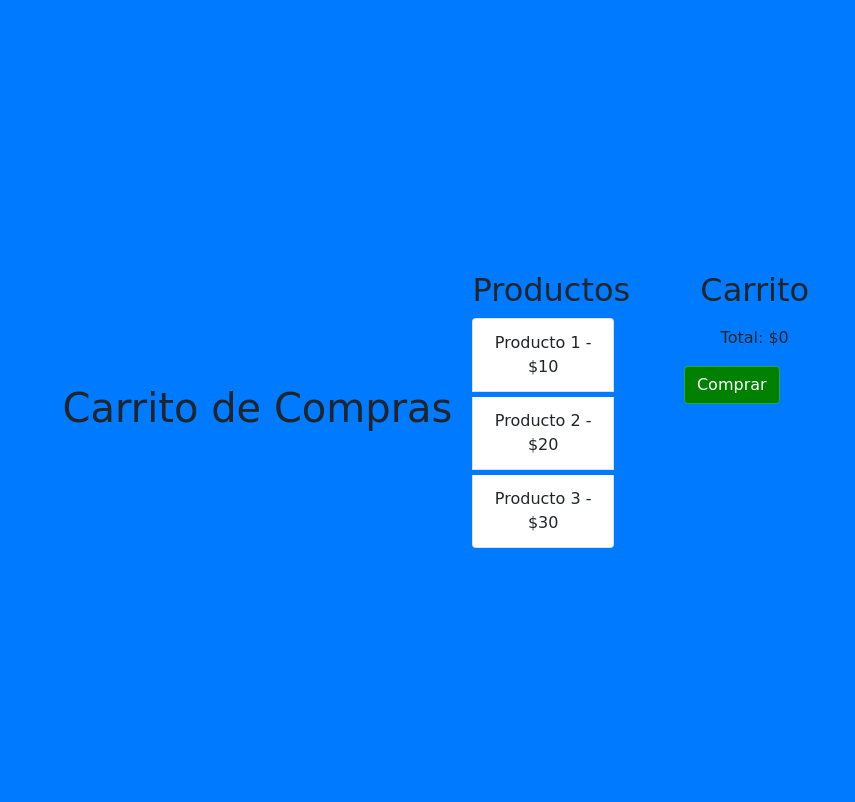
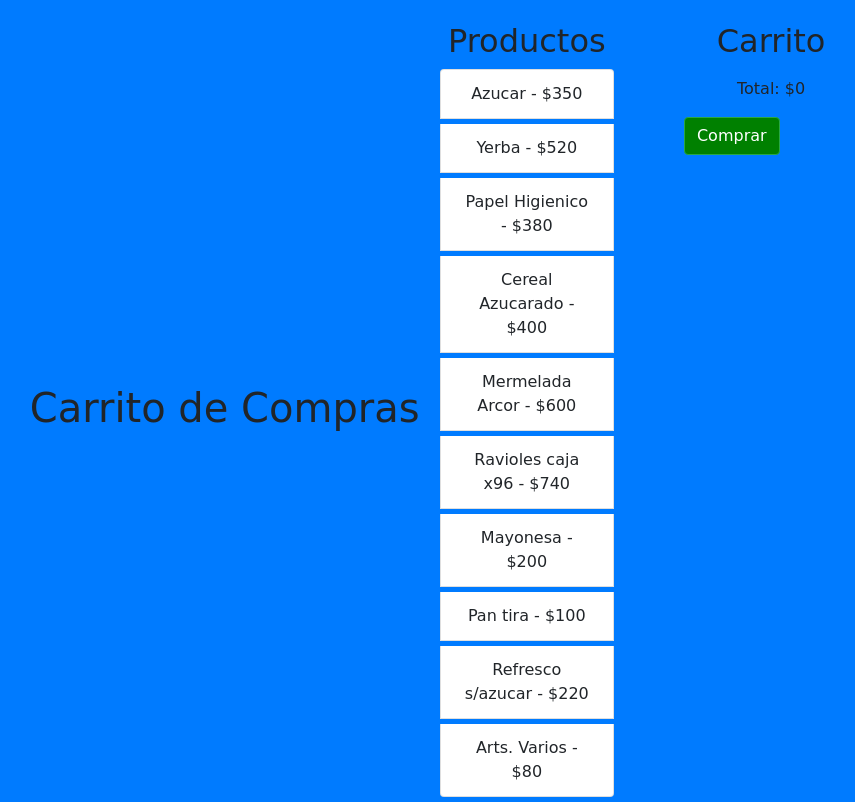
Before and after one commit to LuisCorrea07/JS-CODER, a plain HTML site: page index.html in a window 1280 px wide. Shown: the whole page, without its empty margins (186-1041 px from the left). Drawn offline with nearby package versions, Linux system fonts and the light colour scheme; some packages are replaced by stand-ins of ours; a script that the page names is missing.

Commit message:
deleted:    css/estilos.css 	modified:   index.html

```diff
--- a/css/estilos.css
+++ /dev/null
@@ -1,56 +0,0 @@
-body{
-      text-align: center;
-      font-family: 'Fredoka One', cursive;
-      background-color: #007BFF;
-    }
-
-#productos li:hover {
-  box-shadow: 0 0 5px rgba(0, 0, 0, 0.5);
-}
-.container {
-  display: flex;
-  justify-content: center;
-  align-items: center;
-  height: 100vh;
-}
-
-h1 {
-  text-align: center;
-}
-
-.productos,
-.carrito {
-  margin: 0 20px;
-}
-
-ul {
-  list-style: none;
-  padding: 0;
-}
-
-li {
-  margin-bottom: 5px;
-  cursor: pointer;
-}
-
-.carrito button {
-  display: block;
-  margin-top: 10px;
-  background-color: green; /* Cambiar el color de fondo a verde */
-  color: white; /* Cambiar el color del texto a blanco */
-}
-
-#lista-carrito li {
-  border-bottom: 1px solid #ccc;
-  padding-bottom: 5px;
-}
-
-#carrito-total {
-  font-weight: bold;
-  margin-top: 10px;
-}
-
-/* Cambiar el cursor a una mano cuando se selecciona un producto */
-li:hover {
-  cursor: pointer;
-}
--- a/index.html
+++ b/index.html
@@ -15,9 +15,16 @@
         <div class="productos">
           <h2 class="mt-4">Productos</h2>
           <ul class="list-group" id="lista-productos">
-            <li class="list-group-item" data-id="1" data-nombre="Producto 1" data-precio="10">Producto 1 - $10</li>
-            <li class="list-group-item" data-id="2" data-nombre="Producto 2" data-precio="20">Producto 2 - $20</li>
-            <li class="list-group-item" data-id="3" data-nombre="Producto 3" data-precio="30">Producto 3 - $30</li>
+            <li class="list-group-item" data-id="1" data-nombre="Producto 1" data-precio="350">Azucar - $350</li>
+            <li class="list-group-item" data-id="2" data-nombre="Producto 2" data-precio="520">Yerba - $520</li>
+            <li class="list-group-item" data-id="3" data-nombre="Producto 3" data-precio="380">Papel Higienico - $380</li>
+            <li class="list-group-item" data-id="4" data-nombre="Producto 4" data-precio="400">Cereal Azucarado - $400</li>
+            <li class="list-group-item" data-id="5" data-nombre="Producto 5" data-precio="600">Mermelada Arcor - $600</li>
+            <li class="list-group-item" data-id="6" data-nombre="Producto 6" data-precio="740">Ravioles caja x96 - $740</li>
+            <li class="list-group-item" data-id="7" data-nombre="Producto 7" data-precio="200">Mayonesa - $200</li>
+            <li class="list-group-item" data-id="8" data-nombre="Producto 8" data-precio="100">Pan tira - $100</li>
+            <li class="list-group-item" data-id="9" data-nombre="Producto 9" data-precio="220">Refresco s/azucar - $220</li>
+            <li class="list-group-item" data-id="10" data-nombre="Producto 10" data-precio="80">Arts. Varios - $80</li>
           </ul>
         </div>
       </div>
```
